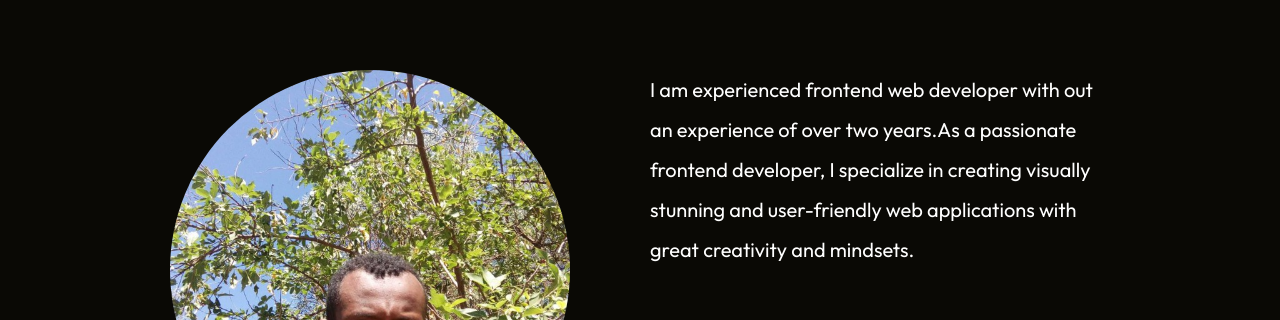
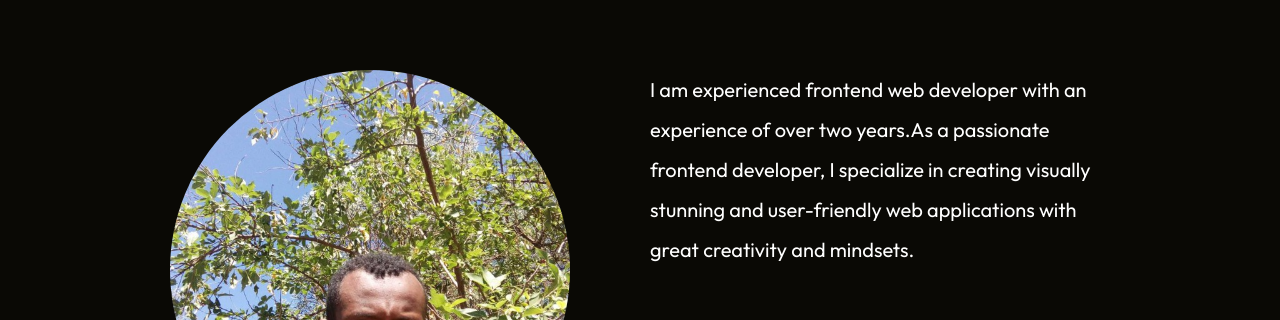
Before and after one commit to Tilahun-git/portfolio, a React (Vite) app: page / in a window 1280 px wide. Shown: the part 591-911 px from the top of the page. Built offline with nearby package versions, Linux system fonts and the light colour scheme.

Commit message:
modified with

```diff
--- a/src/components/About/About.jsx
+++ b/src/components/About/About.jsx
@@ -17,7 +17,7 @@ const About = () => {
         <div className="about-right">
           <div className="about-paragraph">
             <p>
-              I am  experienced frontend web developer with out an experience of over
+              I am  experienced frontend web developer with an experience of over
               two years.As a passionate frontend developer, I specialize in creating
             visually stunning and user-friendly web applications with great creativity and mindsets.
             </p>
```
